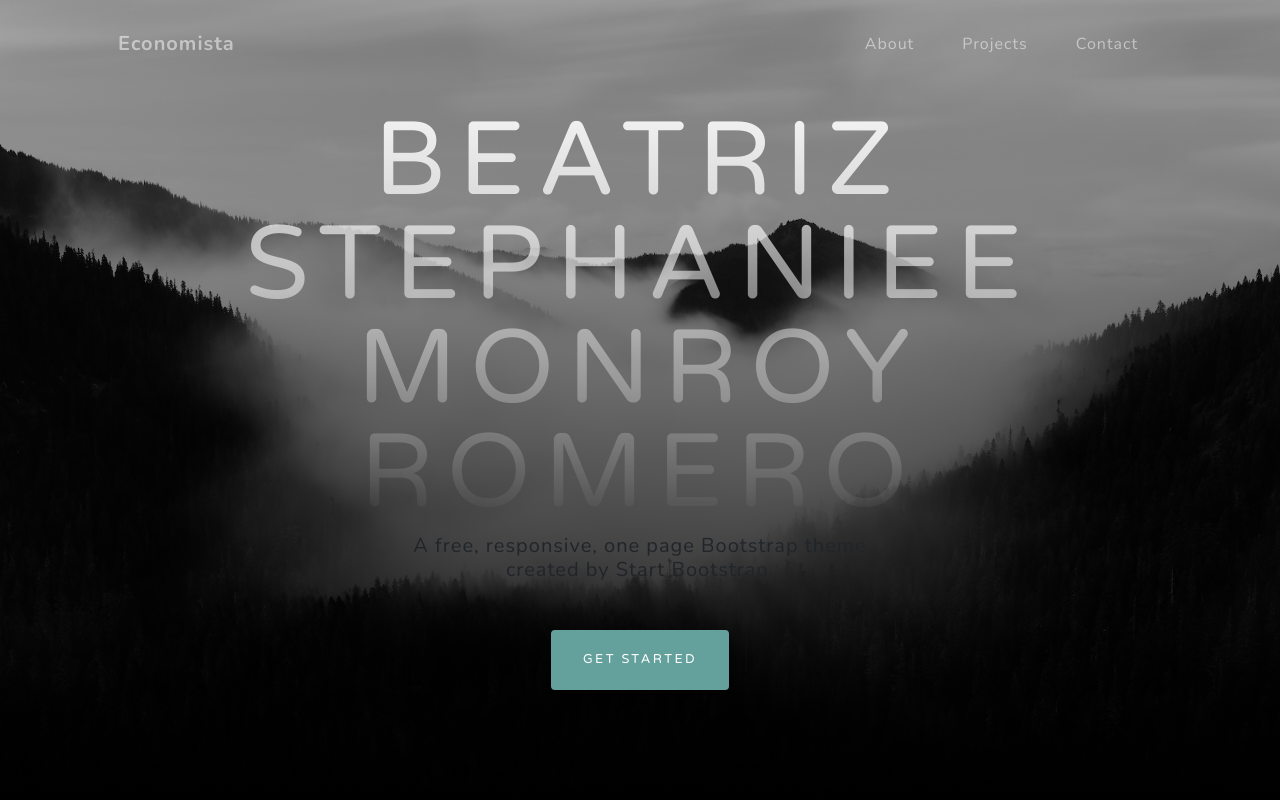
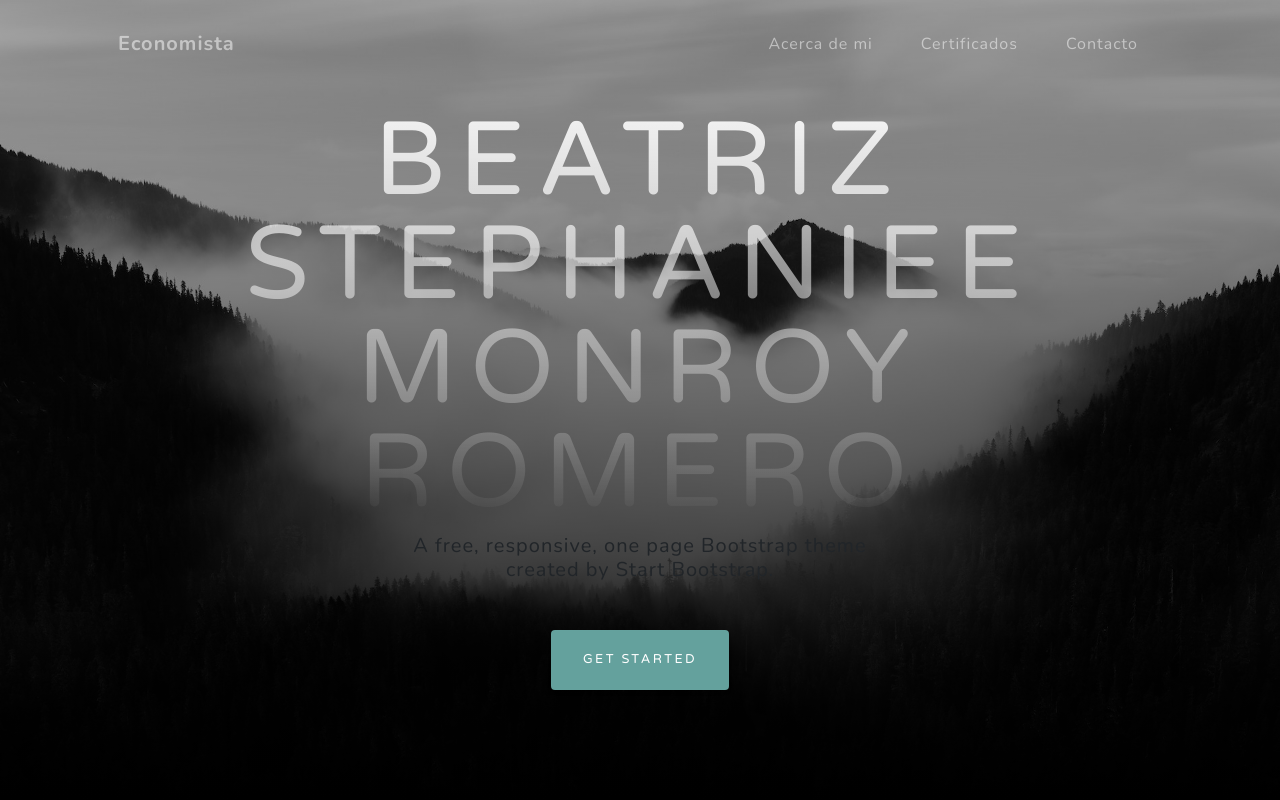
Before and after one commit to stephaniee90/mi-cv, a plain HTML site: page index.html in a window 1280 px wide. Shown: the top 800 px of the page. Drawn offline with nearby package versions, Linux system fonts and the light colour scheme.

Commit message:
cambio en nav bar idioma

```diff
--- a/index.html
+++ b/index.html
@@ -26,9 +26,9 @@
                 </button>
                 <div class="collapse navbar-collapse" id="navbarResponsive">
                     <ul class="navbar-nav ms-auto">
-                        <li class="nav-item"><a class="nav-link" href="#about">About</a></li>
-                        <li class="nav-item"><a class="nav-link" href="#projects">Projects</a></li>
-                        <li class="nav-item"><a class="nav-link" href="#signup">Contact</a></li>
+                        <li class="nav-item"><a class="nav-link" href="#about">Acerca de mi</a></li>
+                        <li class="nav-item"><a class="nav-link" href="#projects">Certificados</a></li>
+                        <li class="nav-item"><a class="nav-link" href="#signup">Contacto</a></li>
                     </ul>
                 </div>
             </div>
```
